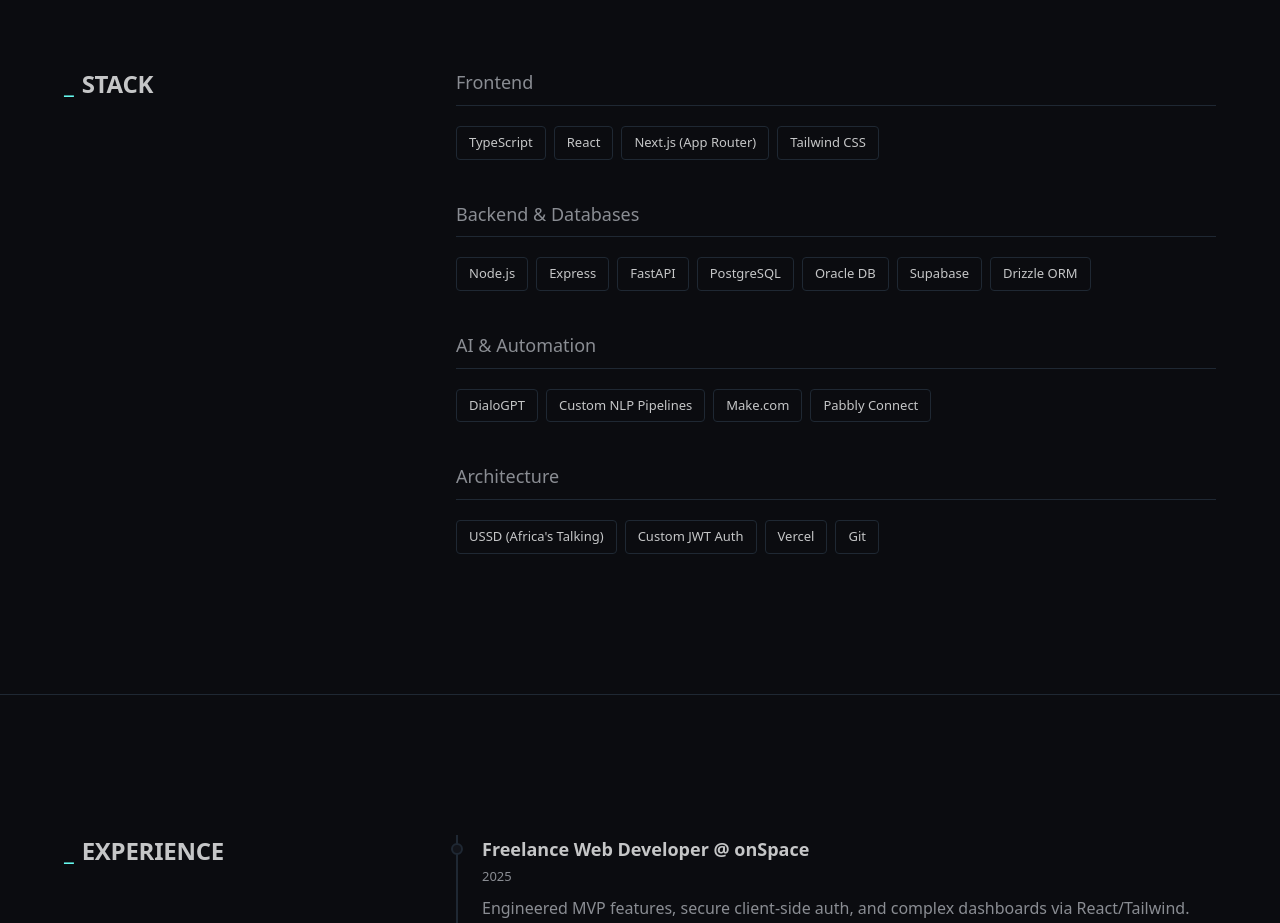
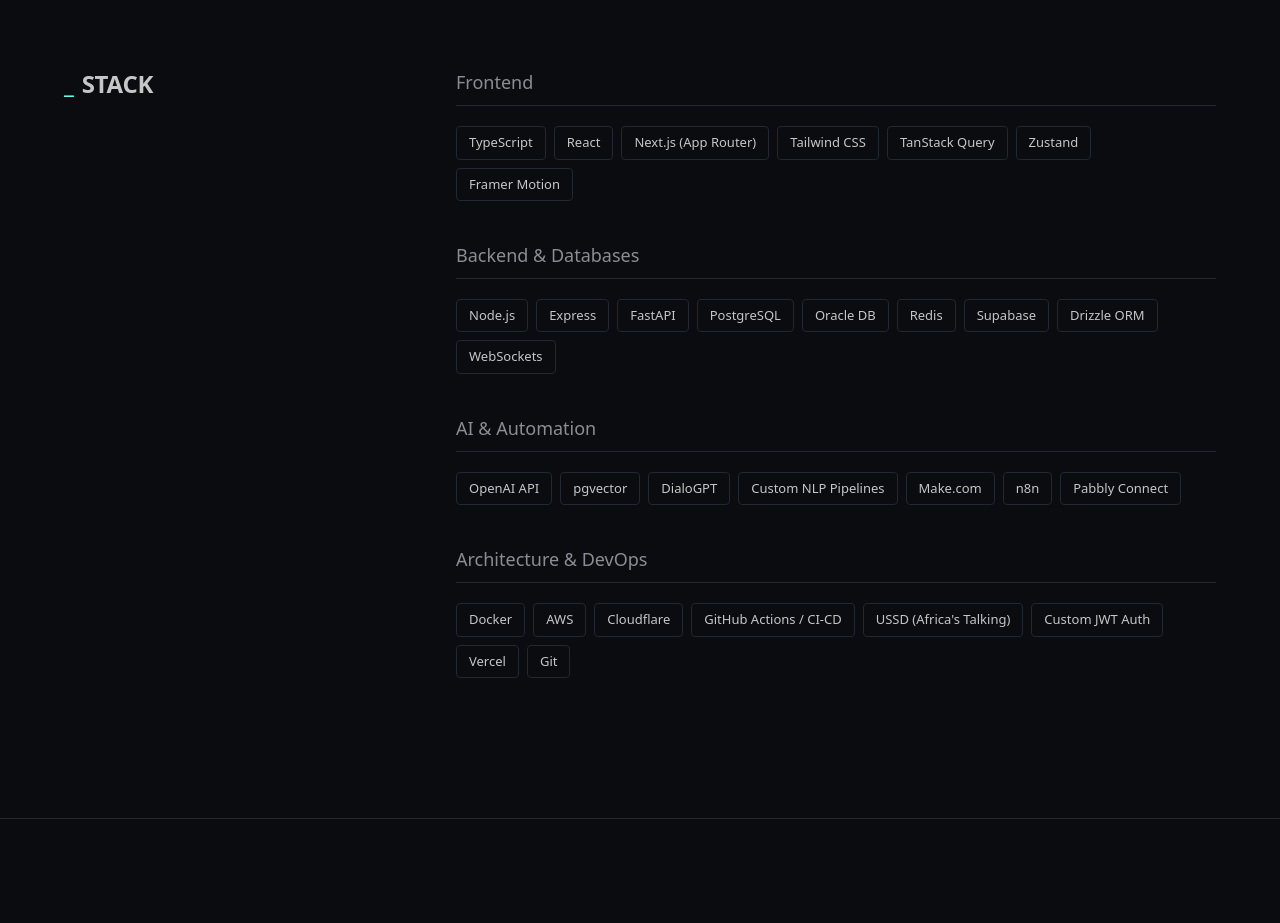
Before and after one commit to Obiwumma/portfoliov2, a Next.js app: page / in a window 1280 px wide. Shown: the part 840-1763 px from the top of the page. Built offline with nearby package versions, Linux system fonts and the light colour scheme.

Commit message:
Redesign Stack

```diff
--- a/src/app/components/sections/Stack.tsx
+++ b/src/app/components/sections/Stack.tsx
@@ -2,7 +2,6 @@
 
 import { motion, Variants } from "framer-motion";
 
-// Explicitly typing as Variants solves the TypeScript ease string inference error
 const fadeUpVariant: Variants = {
   hidden: { opacity: 0, y: 20 },
   visible: {
@@ -34,7 +33,7 @@
           <motion.div initial="hidden" whileInView="visible" viewport={{ once: true, margin: "-100px" }} variants={fadeUpVariant}>
             <h3 className="font-body-lg text-body-lg text-on-surface-variant mb-stack-sm border-b border-outline-variant pb-2">Frontend</h3>
             <div className="flex flex-wrap gap-stack-sm mt-stack-md">
-              {['TypeScript', 'React', 'Next.js (App Router)', 'Tailwind CSS'].map(tech => (
+              {['TypeScript', 'React', 'Next.js (App Router)', 'Tailwind CSS', 'TanStack Query', 'Zustand', 'Framer Motion'].map(tech => (
                 <span key={tech} className="font-code-sm text-code-sm border border-outline-variant rounded px-3 py-1.5 text-on-surface hover:text-primary-fixed-dim hover:border-primary-fixed-dim hover:shadow-[0_0_10px_rgba(102,252,241,0.2)] transition-all duration-300 cursor-default">
                   {tech}
                 </span>
@@ -46,7 +45,7 @@
           <motion.div initial="hidden" whileInView="visible" viewport={{ once: true, margin: "-100px" }} variants={fadeUpVariant}>
             <h3 className="font-body-lg text-body-lg text-on-surface-variant mb-stack-sm border-b border-outline-variant pb-2">Backend & Databases</h3>
             <div className="flex flex-wrap gap-stack-sm mt-stack-md">
-              {['Node.js', 'Express', 'FastAPI', 'PostgreSQL', 'Oracle DB', 'Supabase', 'Drizzle ORM'].map(tech => (
+              {['Node.js', 'Express', 'FastAPI', 'PostgreSQL', 'Oracle DB', 'Redis', 'Supabase', 'Drizzle ORM', 'WebSockets'].map(tech => (
                 <span key={tech} className="font-code-sm text-code-sm border border-outline-variant rounded px-3 py-1.5 text-on-surface hover:text-primary-fixed-dim hover:border-primary-fixed-dim hover:shadow-[0_0_10px_rgba(102,252,241,0.2)] transition-all duration-300 cursor-default">
                   {tech}
                 </span>
@@ -58,7 +57,7 @@
           <motion.div initial="hidden" whileInView="visible" viewport={{ once: true, margin: "-100px" }} variants={fadeUpVariant}>
             <h3 className="font-body-lg text-body-lg text-on-surface-variant mb-stack-sm border-b border-outline-variant pb-2">AI & Automation</h3>
             <div className="flex flex-wrap gap-stack-sm mt-stack-md">
-              {['DialoGPT', 'Custom NLP Pipelines', 'Make.com', 'Pabbly Connect'].map(tech => (
+              {['OpenAI API', 'pgvector', 'DialoGPT', 'Custom NLP Pipelines', 'Make.com', 'n8n', 'Pabbly Connect'].map(tech => (
                 <span key={tech} className="font-code-sm text-code-sm border border-outline-variant rounded px-3 py-1.5 text-on-surface hover:text-primary-fixed-dim hover:border-primary-fixed-dim hover:shadow-[0_0_10px_rgba(102,252,241,0.2)] transition-all duration-300 cursor-default">
                   {tech}
                 </span>
@@ -66,11 +65,11 @@
             </div>
           </motion.div>
 
-          {/* Architecture */}
+          {/* Architecture & DevOps */}
           <motion.div initial="hidden" whileInView="visible" viewport={{ once: true, margin: "-100px" }} variants={fadeUpVariant}>
-            <h3 className="font-body-lg text-body-lg text-on-surface-variant mb-stack-sm border-b border-outline-variant pb-2">Architecture</h3>
+            <h3 className="font-body-lg text-body-lg text-on-surface-variant mb-stack-sm border-b border-outline-variant pb-2">Architecture & DevOps</h3>
             <div className="flex flex-wrap gap-stack-sm mt-stack-md">
-              {["USSD (Africa's Talking)", 'Custom JWT Auth', 'Vercel', 'Git'].map(tech => (
+              {['Docker', 'AWS', 'Cloudflare', 'GitHub Actions / CI-CD', "USSD (Africa's Talking)", 'Custom JWT Auth', 'Vercel', 'Git'].map(tech => (
                 <span key={tech} className="font-code-sm text-code-sm border border-outline-variant rounded px-3 py-1.5 text-on-surface hover:text-primary-fixed-dim hover:border-primary-fixed-dim hover:shadow-[0_0_10px_rgba(102,252,241,0.2)] transition-all duration-300 cursor-default">
                   {tech}
                 </span>
```
